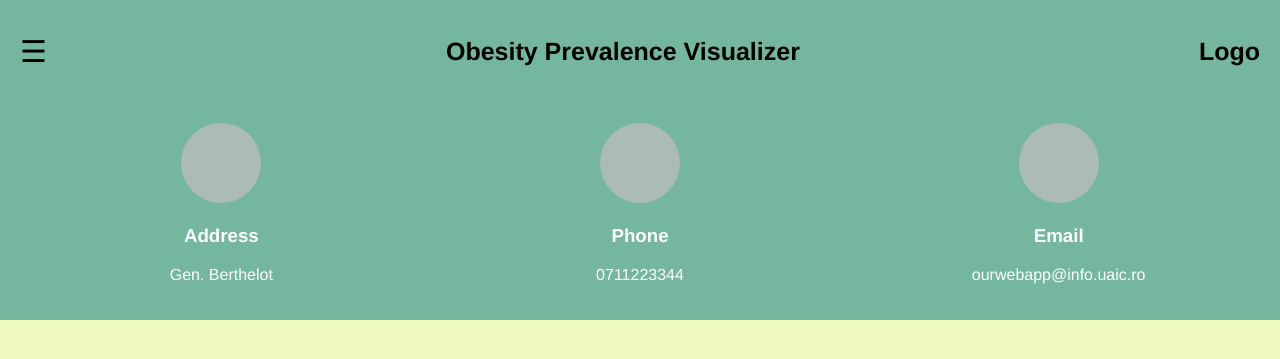
After one commit to IoanSava/Our-WebApp, a PHP site: page /bmi.html in a window 1280 px wide. The commit adds this page. Shown: the top 359 px of the page. Run offline with PHP 8.4, Linux system fonts and the light colour scheme.

Commit message:
BMI setup

```diff
--- a/about.html
+++ b/about.html
@@ -14,7 +14,7 @@
             <a href="index.html">HOME</a>
             <a href="#">ABOUT</a>
             <a href="#">STATISTICS</a>
-            <a href="#">BODY MASS INDEX</a>
+            <a href="bmi.html">BODY MASS INDEX</a>
             <a href="#">DIETS</a>
             <a href="contact.html">CONTACT</a>
         </nav>
--- /dev/null
+++ b/bmi.html
@@ -0,0 +1,58 @@
+<!DOCTYPE html>
+<html lang="en">
+    <head>
+        <meta charset="utf-8">
+        <meta name="viewport" content="width=device-width, initial-scale=1">
+        <title>RO Obesity Prevalence Visualizer</title>
+        <link rel="stylesheet" type="text/css" href = "css/style.css"/>
+    </head>
+
+    <body>
+        <nav id="sidenav">
+            <a href="javascript:void(0)" class="closeButton" onclick="closeNavBar()">&times;</a>
+            <a href="index.html">HOME</a>
+            <a href="about.html">ABOUT</a>
+            <a href="#">STATISTICS</a>
+            <a href="#">BODY MASS INDEX</a>
+            <a href="#">DIETS</a>
+            <a href="contact.html">CONTACT</a>
+        </nav>
+
+        <main id="mainid">
+            <header>
+                <span onclick="openNavBar()" id="openNav">&#9776;</span>
+                <h1>Obesity Prevalence Visualizer</h1>
+                <h1>Logo</h1>
+            </header>
+
+
+            <footer>
+                <div class="column">
+                    <span class="dot"></span>
+                    <div>
+                        <h3>Address</h3>
+                        <p>Gen. Berthelot</p>
+                    </div>
+                </div>
+
+                <div class="column">
+                    <span class="dot"></span>
+                    <div>
+                        <h3>Phone</h3>
+                        <p>0711223344</p>
+                    </div>
+                </div>
+
+                <div class="column">
+                    <span class="dot"></span>
+
+                    <div>
+                        <h3>Email</h3>
+                        <p>ourwebapp@info.uaic.ro</p>
+                    </div>
+                </div>
+            </footer>
+        </main>
+        <script src="js/script.js"></script>
+    </body>
+</html>
--- a/css/style.css
+++ b/css/style.css
@@ -15,7 +15,6 @@ body {
     transition: background-color .5s;
     background-color: #eef9bf;
 }
-
 
 /* --- Header --- */
 
```
Also changed, not shown: contact.html (+7 -7 lines), index.html (+7 -7 lines).
